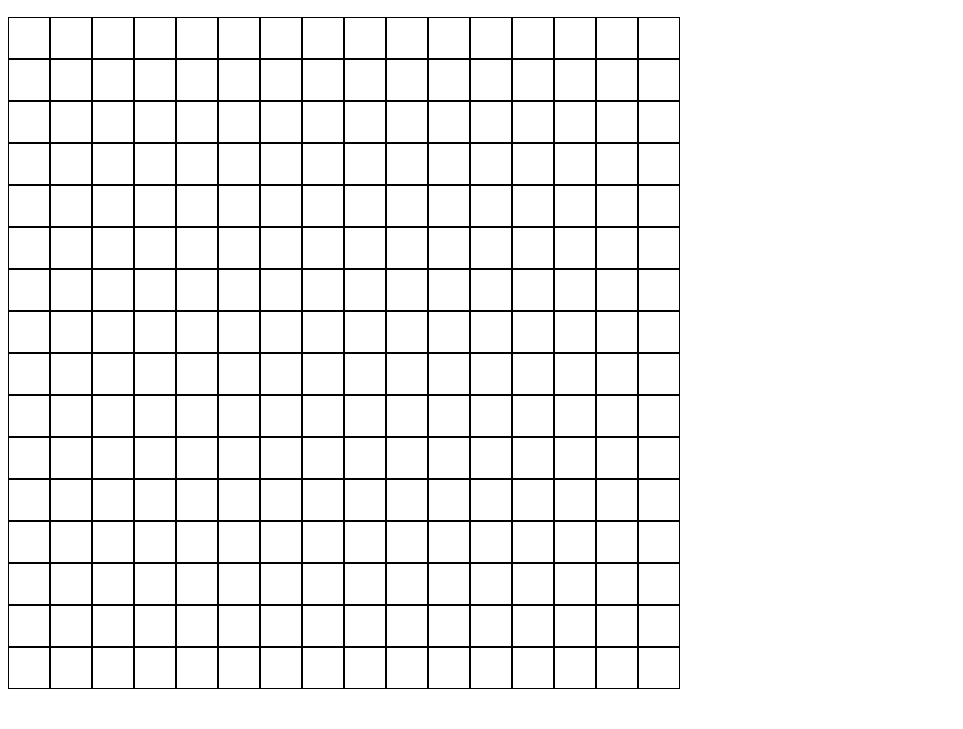
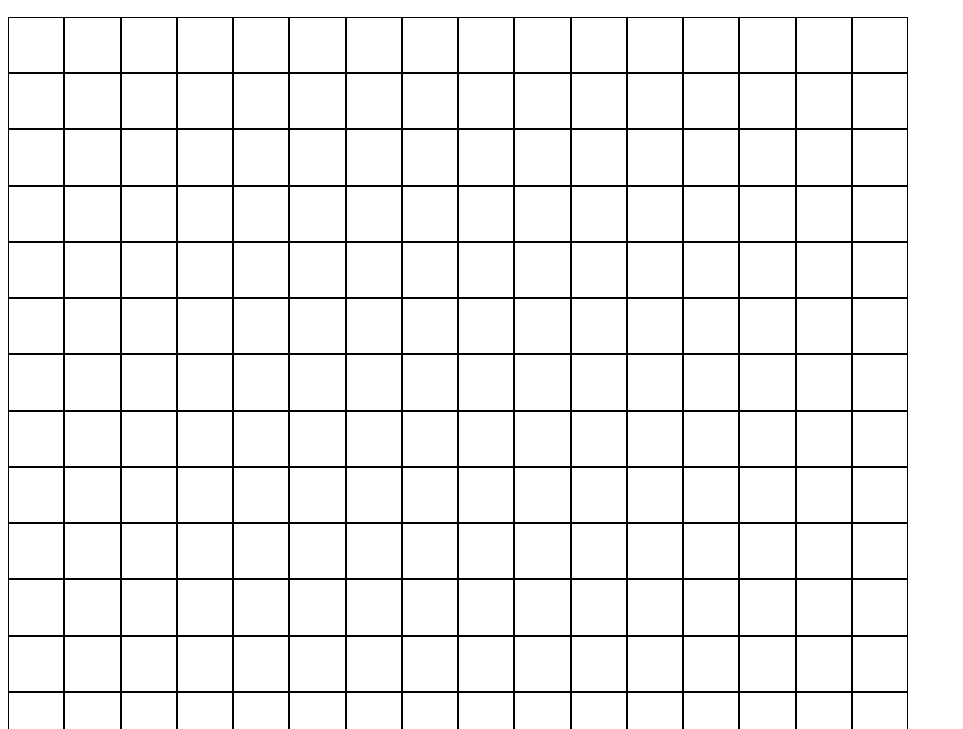
Before and after one commit to nickstuffz/etch_a_sketch, a plain HTML site: page index.html in a window 1280 px wide. Shown: the part 71-800 px from the top of the page, without its empty margins (0-963 px from the left). Drawn offline with Linux system fonts and the light colour scheme.

Commit message:
Set squares to fill given space

```diff
--- a/javascript.js
+++ b/javascript.js
@@ -12,8 +12,8 @@ function gridCreator(num) {
         for (j=0; j<num; j++) {
             const square = document.createElement('div');
             square.style.border = '1px solid black';
-            square.style.width = '40px';
-            square.style.height = '40px';
+            // square.style.width = '40px';
+            // square.style.height = '40px';
             square.setAttribute('class', 'square');
             column.appendChild(square);
         };
--- a/styles.css
+++ b/styles.css
@@ -1,16 +1,30 @@
 html {
     font-family: sans-serif;
-}
-
-#grid-container {
-    display: flex;
 }
 
 #header {
     display: flex;
     align-items: center;
     gap: 40px;
-    width: 1000px;
+}
+
+#grid-container {
+    display: flex;
+    width: 900px;
+    height: 900px;
+
+}
+
+.column {
+    display: flex;
+    flex-direction: column;
+    flex: 1;
+
+}
+
+.square {
+    flex: 1;
+
 }
 
 button {
```
